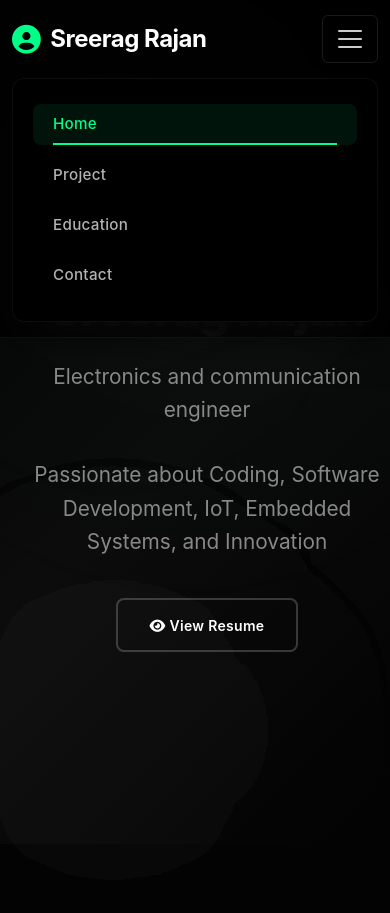
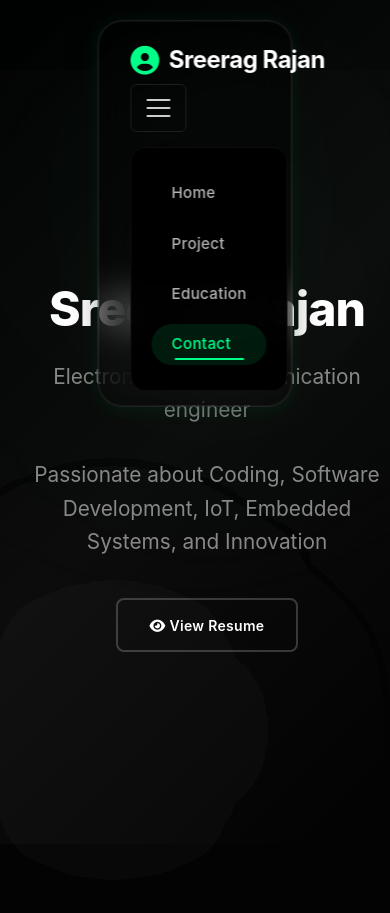
Before and after one commit to sreeragrajan2003-ctrl/portfilio, a Flask app: page / in a window 390 px wide, after a click that opens the changed part. Shown: the top 913 px of the page. Run offline with Flask 3, Linux system fonts and the light colour scheme; some libraries are stand-ins or nearby versions.

Commit message:
Second draft

```diff
--- a/static/css/viewer.css
+++ b/static/css/viewer.css
@@ -89,35 +89,40 @@
 }
 
 /* ========================================
-   MINIMAL NAVIGATION
+   LIQUID GLASS NAVIGATION
    ======================================== */
 .navbar {
     position: fixed !important;
-    top: 0;
-    left: 0;
-    right: 0;
-    width: 100% !important;
-    max-width: 100% !important;
-    padding: 20px 0 !important;
-    background: rgba(0, 0, 0, 0.95) !important;
+    top: 20px;
+    left: 50%;
+    transform: translateX(-50%);
+    width: auto !important;
+    max-width: 90%;
+    padding: 15px 40px !important;
+    background: rgba(0, 0, 0, 0.4) !important;
     backdrop-filter: blur(20px);
     -webkit-backdrop-filter: blur(20px);
-    border-bottom: 1px solid rgba(255, 255, 255, 0.05);
-    box-shadow: 0 4px 30px rgba(0, 0, 0, 0.5);
+    border-radius: 50px !important;
+    border: 1px solid rgba(255, 255, 255, 0.1);
+    box-shadow: 0 8px 32px rgba(0, 0, 0, 0.3),
+                0 0 0 1px rgba(255, 255, 255, 0.05) inset,
+                0 4px 20px rgba(0, 255, 136, 0.1);
     transition: all 0.3s ease;
     animation: slideDown 0.6s ease;
     z-index: 1050;
 }
 
 @keyframes slideDown {
-    from { opacity: 0; transform: translateY(-20px); }
-    to { opacity: 1; transform: translateY(0); }
+    from { opacity: 0; transform: translateX(-50%) translateY(-20px); }
+    to { opacity: 1; transform: translateX(-50%) translateY(0); }
 }
 
 .navbar.scrolled {
-    padding: 15px 0 !important;
-    background: rgba(0, 0, 0, 0.98) !important;
-    border-bottom: 1px solid rgba(0, 255, 136, 0.1);
+    padding: 12px 35px !important;
+    background: rgba(0, 0, 0, 0.6) !important;
+    box-shadow: 0 8px 32px rgba(0, 0, 0, 0.4),
+                0 0 0 1px rgba(255, 255, 255, 0.08) inset,
+                0 4px 30px rgba(0, 255, 136, 0.15);
 }
 
 .navbar-brand {
@@ -153,7 +158,7 @@
     font-weight: 500;
     color: rgba(255, 255, 255, 0.7) !important;
     padding: 8px 20px !important;
-    border-radius: 8px;
+    border-radius: 25px;
     transition: all 0.3s;
     position: relative;
     font-size: 0.95rem;
@@ -162,20 +167,22 @@
 
 .nav-link:hover {
     color: white !important;
-    background: rgba(255, 255, 255, 0.05);
+    background: rgba(255, 255, 255, 0.08);
+    transform: translateY(-2px);
 }
 
 .nav-link.active {
     color: var(--accent) !important;
-    background: rgba(0, 255, 136, 0.08);
+    background: rgba(0, 255, 136, 0.1);
 }
 
-.nav-link.active::after {
+.nav-link.active::before {
     content: '';
     position: absolute;
-    bottom: 0;
-    left: 20px;
-    right: 20px;
+    bottom: 5px;
+    left: 50%;
+    transform: translateX(-50%);
+    width: 60%;
     height: 2px;
     background: var(--accent);
 }
@@ -550,12 +557,18 @@
 }
 
 @media (max-width: 991px) {
+    .navbar {
+        width: 95%;
+        padding: 15px 20px !important;
+        border-radius: 25px !important;
+    }
+
     .navbar-collapse {
-        background: rgba(0, 0, 0, 0.98);
+        background: rgba(0, 0, 0, 0.95);
         backdrop-filter: blur(20px);
         margin-top: 15px;
         padding: 20px;
-        border-radius: 12px;
+        border-radius: 15px;
         border: 1px solid rgba(255, 255, 255, 0.05);
     }
 
--- a/templates/index.html
+++ b/templates/index.html
@@ -220,7 +220,7 @@
     <!-- Footer -->
     <footer class="bg-black text-light py-4">
         <div class="container text-center">
-            <p>&copy; 2024 Sreerag Rajan. All Rights Reserved.</p>
+            <p>&copy; 2025 Sreerag Rajan. All Rights Reserved.</p>
         </div>
     </footer>
 
```
Also changed, not shown: static/js/viewer.js (+70 -13 lines).
